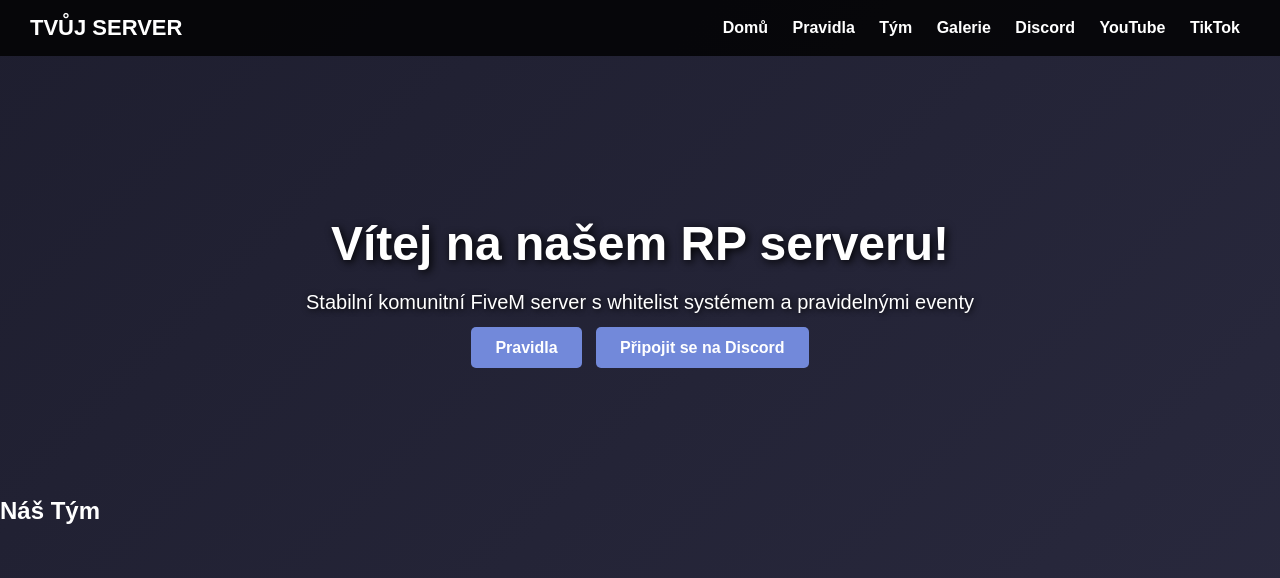
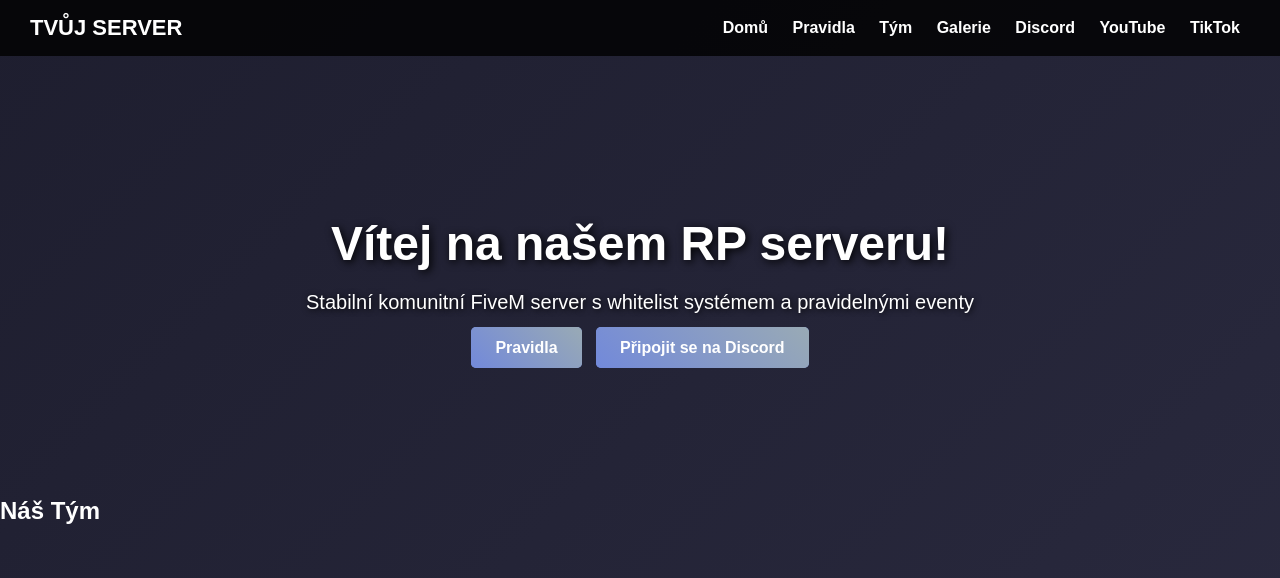
Before and after one commit to krystof-bot/fivem-web, a plain HTML site: page new_index.html in a window 1280 px wide. Shown: the top 578 px of the page. Drawn offline with Linux system fonts and the light colour scheme.

Commit message:
Update new_style.css

```diff
--- a/css/new_style.css
+++ b/css/new_style.css
@@ -114,3 +114,16 @@ body, html {
   transform: translateY(-10px);
   box-shadow: 0 10px 20px rgba(0,0,0,0.6);
 }
+.btn {
+  background: linear-gradient(45deg, #7289da, #99aab5);
+  color: white;
+  padding: 12px 24px;
+  border-radius: 6px;
+  text-decoration: none;
+  font-weight: bold;
+  transition: background 0.3s, transform 0.2s;
+}
+.btn:hover {
+  background: linear-gradient(45deg, #99aab5, #7289da);
+  transform: scale(1.05);
+}
```
